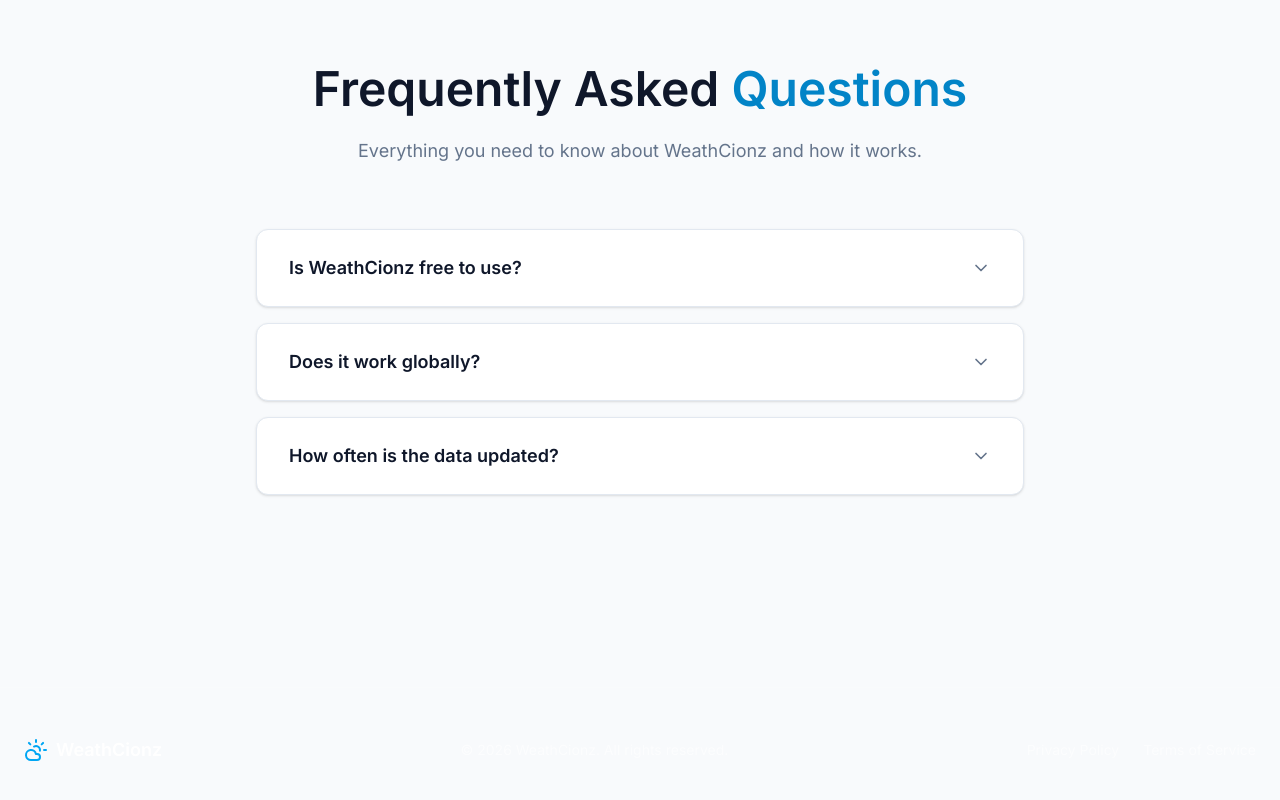
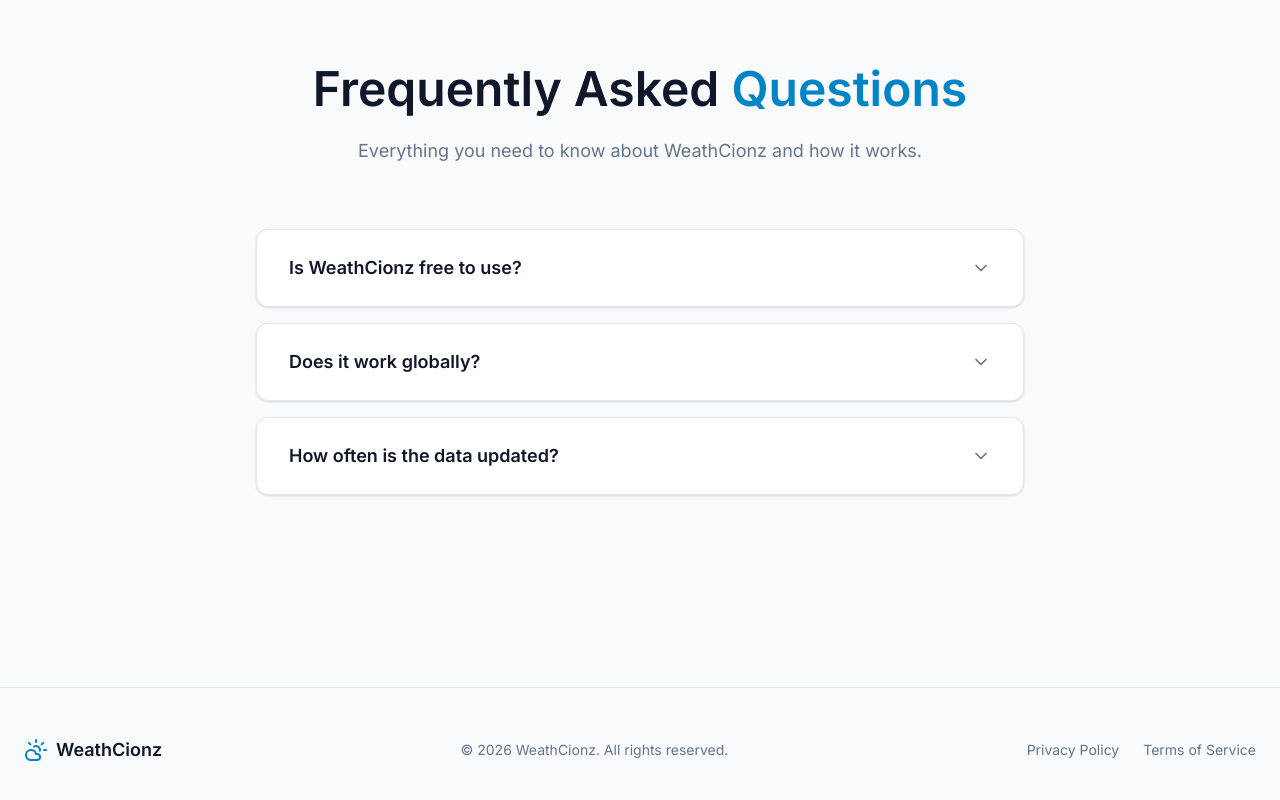
Before and after one commit to brianaryansyah/WeathCionz, a React (Vite) app: page / in a window 1280 px wide. Shown: the part 3469-4269 px from the top of the page. Built offline with nearby package versions, Linux system fonts and the light colour scheme; no server answers.

Commit message:
Polish footer section

```diff
--- a/src/pages/LandingPage/Footer.jsx
+++ b/src/pages/LandingPage/Footer.jsx
@@ -2,20 +2,20 @@
 
 export default function Footer() {
   return (
-    <footer className="py-12 border-t border-white/10 mt-24">
+    <footer className="py-12 border-t border-border mt-24 bg-background">
       <div className="container mx-auto px-6 flex flex-col md:flex-row items-center justify-between gap-6">
         <div className="flex items-center gap-2">
-          <CloudSun className="w-6 h-6 text-sky-500" />
-          <span className="text-lg font-bold font-display text-white">WeathCionz</span>
+          <CloudSun className="w-6 h-6 text-primary" />
+          <span className="text-lg font-bold font-display text-foreground">WeathCionz</span>
         </div>
 
-        <p className="text-sm text-white/60">
+        <p className="text-sm text-muted-foreground">
           © {new Date().getFullYear()} WeathCionz. All rights reserved.
         </p>
 
-        <div className="flex items-center gap-6 text-sm text-white/60">
-          <a href="#" className="hover:text-white transition-colors">Privacy Policy</a>
-          <a href="#" className="hover:text-white transition-colors">Terms of Service</a>
+        <div className="flex items-center gap-6 text-sm text-muted-foreground">
+          <a href="#" className="hover:text-foreground transition-colors">Privacy Policy</a>
+          <a href="#" className="hover:text-foreground transition-colors">Terms of Service</a>
         </div>
       </div>
     </footer>
```
